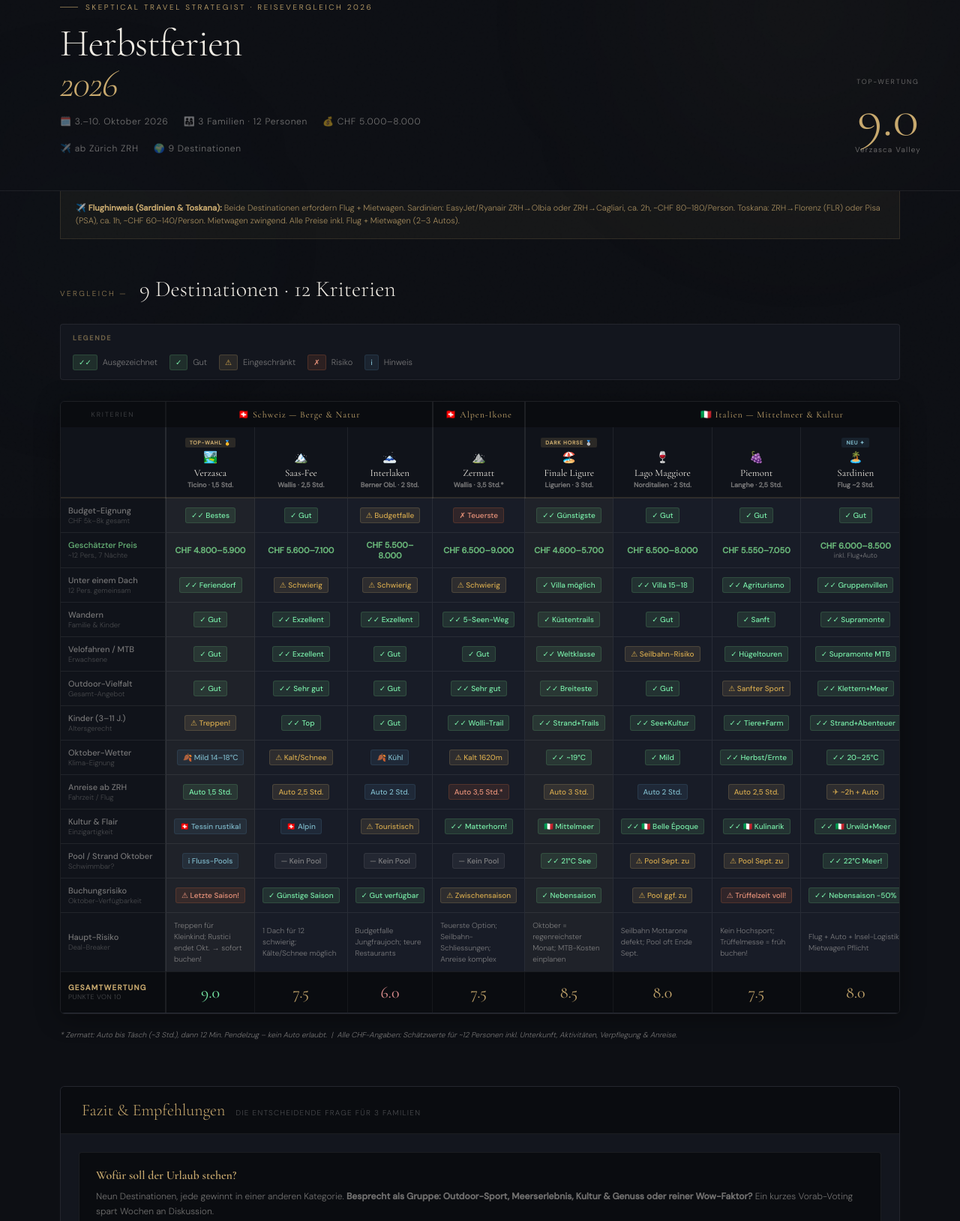
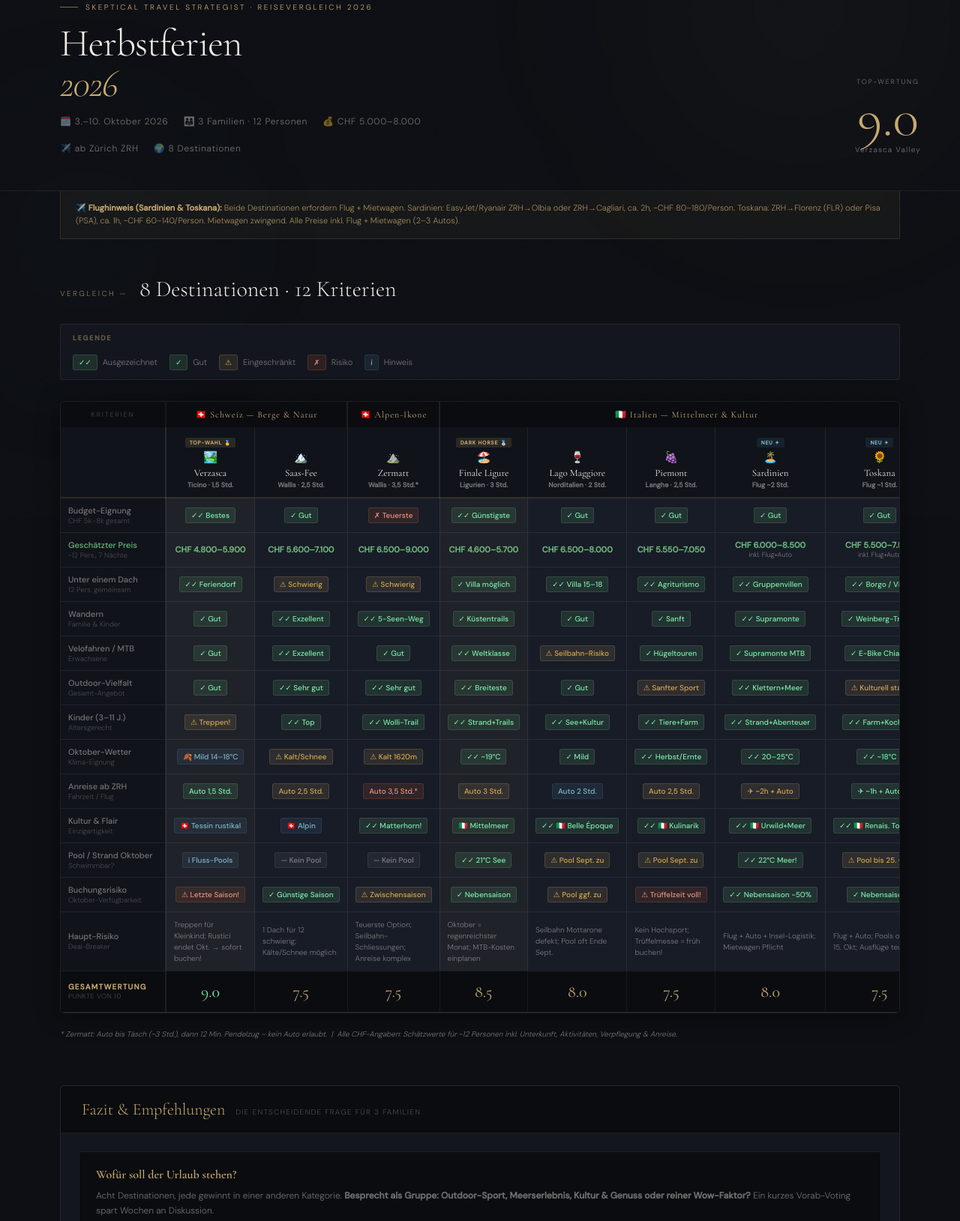
Before and after one commit to baede85-claude/Ferien_analysis, a plain HTML site: page herbstferien-2026/index.html in a window 1280 px wide. Shown: the part 109-1738 px from the top of the page at 75% size. Drawn offline with nearby package versions, Linux system fonts and the light colour scheme.

Commit message:
Remove Interlaken column (score 6.0 — unterhalb Schwellenwert 7)

```diff
--- a/herbstferien-2026/index.html
+++ b/herbstferien-2026/index.html
@@ -339,7 +339,7 @@ footer {
       <span>👨‍👩‍👧 3 Familien · 12 Personen</span>
       <span>💰 CHF 5.000–8.000</span>
       <span>✈️ ab Zürich ZRH</span>
-      <span>🌍 9 Destinationen</span>
+      <span>🌍 8 Destinationen</span>
     </div>
   </div>
   <div class="header-score">
@@ -359,7 +359,7 @@ footer {
 <div class="table-section">
   <div class="table-section-header">
     <span class="ts-label">Vergleich —</span>
-    <span class="ts-title">9 Destinationen · 12 Kriterien</span>
+    <span class="ts-title">8 Destinationen · 12 Kriterien</span>
   </div>
 
   <div class="legend">
@@ -376,7 +376,7 @@ footer {
       <thead>
         <tr class="group-header">
           <th class="label-col">Kriterien</th>
-          <th colspan="3" style="border-right:2px solid rgba(255,255,255,0.08);">🇨🇭 Schweiz — Berge &amp; Natur</th>
+          <th colspan="2" style="border-right:2px solid rgba(255,255,255,0.08);">🇨🇭 Schweiz — Berge &amp; Natur</th>
           <th colspan="1" style="border-right:2px solid rgba(255,255,255,0.08);">🇨🇭 Alpen-Ikone</th>
           <th colspan="5">🇮🇹 Italien — Mittelmeer &amp; Kultur</th>
         </tr>
@@ -392,11 +392,6 @@ footer {
             <span class="dest-flag">🏔️</span>
             <span class="dest-name">Saas-Fee</span>
             <span class="dest-drive">Wallis · 2,5 Std.</span>
-          </th>
-          <th style="border-right:2px solid rgba(255,255,255,0.08)">
-            <span class="dest-flag">🗻</span>
-            <span class="dest-name">Interlaken</span>
-            <span class="dest-drive">Berner Obl. · 2 Std.</span>
           </th>
           <th style="border-right:2px solid rgba(255,255,255,0.08)">
             <span class="dest-flag">⛰️</span>
@@ -439,7 +434,6 @@ footer {
           <th class="row-label">Budget-Eignung<span class="sub">CHF 5k–8k gesamt</span></th>
           <td class="cell hl"><span class="cb cb-green">✓✓ Bestes</span></td>
           <td class="cell"><span class="cb cb-green">✓ Gut</span></td>
-          <td class="cell"><span class="cb cb-yellow">⚠ Budgetfalle</span></td>
           <td class="cell"><span class="cb cb-red">✗ Teuerste</span></td>
           <td class="cell hl"><span class="cb cb-green">✓✓ Günstigste</span></td>
           <td class="cell"><span class="cb cb-green">✓ Gut</span></td>
@@ -452,7 +446,6 @@ footer {
           <th class="row-label">Geschätzter Preis<span class="sub">~12 Pers., 7 Nächte</span></th>
           <td class="cell hl"><strong>CHF 4.800–5.900</strong></td>
           <td class="cell"><strong>CHF 5.600–7.100</strong></td>
-          <td class="cell"><strong>CHF 5.500–8.000</strong></td>
           <td class="cell"><strong>CHF 6.500–9.000</strong></td>
           <td class="cell hl"><strong>CHF 4.600–5.700</strong></td>
           <td class="cell"><strong>CHF 6.500–8.000</strong></td>
@@ -466,7 +459,6 @@ footer {
           <td class="cell hl"><span class="cb cb-green">✓✓ Feriendorf</span></td>
           <td class="cell"><span class="cb cb-yellow">⚠ Schwierig</span></td>
           <td class="cell"><span class="cb cb-yellow">⚠ Schwierig</span></td>
-          <td class="cell"><span class="cb cb-yellow">⚠ Schwierig</span></td>
           <td class="cell hl"><span class="cb cb-green">✓ Villa möglich</span></td>
           <td class="cell"><span class="cb cb-green">✓✓ Villa 15–18</span></td>
           <td class="cell"><span class="cb cb-green">✓✓ Agriturismo</span></td>
@@ -477,7 +469,6 @@ footer {
         <tr>
           <th class="row-label">Wandern<span class="sub">Familie &amp; Kinder</span></th>
           <td class="cell hl"><span class="cb cb-green">✓ Gut</span></td>
-          <td class="cell"><span class="cb cb-green">✓✓ Exzellent</span></td>
           <td class="cell"><span class="cb cb-green">✓✓ Exzellent</span></td>
           <td class="cell"><span class="cb cb-green">✓✓ 5-Seen-Weg</span></td>
           <td class="cell hl"><span class="cb cb-green">✓ Küstentrails</span></td>
@@ -492,7 +483,6 @@ footer {
           <td class="cell hl"><span class="cb cb-green">✓ Gut</span></td>
           <td class="cell"><span class="cb cb-green">✓✓ Exzellent</span></td>
           <td class="cell"><span class="cb cb-green">✓ Gut</span></td>
-          <td class="cell"><span class="cb cb-green">✓ Gut</span></td>
           <td class="cell hl"><span class="cb cb-green">✓✓ Weltklasse</span></td>
           <td class="cell"><span class="cb cb-yellow">⚠ Seilbahn-Risiko</span></td>
           <td class="cell"><span class="cb cb-green">✓ Hügeltouren</span></td>
@@ -504,7 +494,6 @@ footer {
           <th class="row-label">Outdoor-Vielfalt<span class="sub">Gesamt-Angebot</span></th>
           <td class="cell hl"><span class="cb cb-green">✓ Gut</span></td>
           <td class="cell"><span class="cb cb-green">✓✓ Sehr gut</span></td>
-          <td class="cell"><span class="cb cb-green">✓ Gut</span></td>
           <td class="cell"><span class="cb cb-green">✓✓ Sehr gut</span></td>
           <td class="cell hl"><span class="cb cb-green">✓✓ Breiteste</span></td>
           <td class="cell"><span class="cb cb-green">✓ Gut</span></td>
@@ -517,7 +506,6 @@ footer {
           <th class="row-label">Kinder (3–11 J.)<span class="sub">Altersgerecht</span></th>
           <td class="cell hl"><span class="cb cb-yellow">⚠ Treppen!</span></td>
           <td class="cell"><span class="cb cb-green">✓✓ Top</span></td>
-          <td class="cell"><span class="cb cb-green">✓ Gut</span></td>
           <td class="cell"><span class="cb cb-green">✓✓ Wolli-Trail</span></td>
           <td class="cell hl"><span class="cb cb-green">✓✓ Strand+Trails</span></td>
           <td class="cell"><span class="cb cb-green">✓✓ See+Kultur</span></td>
@@ -530,7 +518,6 @@ footer {
           <th class="row-label">Oktober-Wetter<span class="sub">Klima-Eignung</span></th>
           <td class="cell hl"><span class="cb cb-blue">🍂 Mild 14–18°C</span></td>
           <td class="cell"><span class="cb cb-yellow">⚠ Kalt/Schnee</span></td>
-          <td class="cell"><span class="cb cb-blue">🍂 Kühl</span></td>
           <td class="cell"><span class="cb cb-yellow">⚠ Kalt 1620m</span></td>
           <td class="cell hl"><span class="cb cb-green">✓✓ ~19°C</span></td>
           <td class="cell"><span class="cb cb-green">✓ Mild</span></td>
@@ -543,7 +530,6 @@ footer {
           <th class="row-label">Anreise ab ZRH<span class="sub">Fahrzeit / Flug</span></th>
           <td class="cell hl"><span class="cb cb-green">Auto 1,5 Std.</span></td>
           <td class="cell"><span class="cb cb-yellow">Auto 2,5 Std.</span></td>
-          <td class="cell"><span class="cb cb-blue">Auto 2 Std.</span></td>
           <td class="cell"><span class="cb cb-red">Auto 3,5 Std.*</span></td>
           <td class="cell hl"><span class="cb cb-yellow">Auto 3 Std.</span></td>
           <td class="cell"><span class="cb cb-blue">Auto 2 Std.</span></td>
@@ -556,7 +542,6 @@ footer {
           <th class="row-label">Kultur &amp; Flair<span class="sub">Einzigartigkeit</span></th>
           <td class="cell hl"><span class="cb cb-blue">🇨🇭 Tessin rustikal</span></td>
           <td class="cell"><span class="cb cb-blue">🇨🇭 Alpin</span></td>
-          <td class="cell"><span class="cb cb-yellow">⚠ Touristisch</span></td>
           <td class="cell"><span class="cb cb-green">✓✓ Matterhorn!</span></td>
           <td class="cell hl"><span class="cb cb-green">🇮🇹 Mittelmeer</span></td>
           <td class="cell"><span class="cb cb-green">✓✓ 🇮🇹 Belle Époque</span></td>
@@ -570,7 +555,6 @@ footer {
           <td class="cell hl"><span class="cb cb-blue">i Fluss-Pools</span></td>
           <td class="cell"><span class="cb cb-gray">— Kein Pool</span></td>
           <td class="cell"><span class="cb cb-gray">— Kein Pool</span></td>
-          <td class="cell"><span class="cb cb-gray">— Kein Pool</span></td>
           <td class="cell hl"><span class="cb cb-green">✓✓ 21°C See</span></td>
           <td class="cell"><span class="cb cb-yellow">⚠ Pool Sept. zu</span></td>
           <td class="cell"><span class="cb cb-yellow">⚠ Pool Sept. zu</span></td>
@@ -582,7 +566,6 @@ footer {
           <th class="row-label">Buchungsrisiko<span class="sub">Oktober-Verfügbarkeit</span></th>
           <td class="cell hl"><span class="cb cb-red">⚠ Letzte Saison!</span></td>
           <td class="cell"><span class="cb cb-green">✓ Günstige Saison</span></td>
-          <td class="cell"><span class="cb cb-green">✓ Gut verfügbar</span></td>
           <td class="cell"><span class="cb cb-yellow">⚠ Zwischensaison</span></td>
           <td class="cell hl"><span class="cb cb-green">✓ Nebensaison</span></td>
           <td class="cell"><span class="cb cb-yellow">⚠ Pool ggf. zu</span></td>
@@ -595,7 +578,6 @@ footer {
           <th class="row-label">Haupt-Risiko<span class="sub">Deal-Breaker</span></th>
           <td class="cell risk-cell hl">Treppen für Kleinkind; Rustici endet Okt. → sofort buchen!</td>
           <td class="cell risk-cell">1 Dach für 12 schwierig; Kälte/Schnee möglich</td>
-          <td class="cell risk-cell">Budgetfalle Jungfraujoch; teure Restaurants</td>
           <td class="cell risk-cell">Teuerste Option; Seilbahn-Schliessungen; Anreise komplex</td>
           <td class="cell risk-cell hl">Oktober = regenreichster Monat; MTB-Kosten einplanen</td>
           <td class="cell risk-cell">Seilbahn Mottarone defekt; Pool oft Ende Sept.</td>
@@ -608,7 +590,6 @@ footer {
           <th class="row-label">Gesamtwertung<span style="color:rgba(255,255,255,0.25);font-size:9px;font-weight:300;display:block;letter-spacing:0.05em;">Punkte von 10</span></th>
           <td class="hl"><span class="score-10">9.0</span></td>
           <td><span class="score-high">7.5</span></td>
-          <td><span class="score-low">6.0</span></td>
           <td><span class="score-high">7.5</span></td>
           <td class="hl"><span class="score-high">8.5</span></td>
           <td><span class="score-high">8.0</span></td>
@@ -637,7 +618,7 @@ footer {
 
     <div class="question-block">
       <h3>Wofür soll der Urlaub stehen?</h3>
-      <p>Neun Destinationen, jede gewinnt in einer anderen Kategorie. <strong>Besprecht als Gruppe: Outdoor-Sport, Meerserlebnis, Kultur &amp; Genuss oder reiner Wow-Faktor?</strong> Ein kurzes Vorab-Voting spart Wochen an Diskussion.</p>
+      <p>Acht Destinationen, jede gewinnt in einer anderen Kategorie. <strong>Besprecht als Gruppe: Outdoor-Sport, Meerserlebnis, Kultur &amp; Genuss oder reiner Wow-Faktor?</strong> Ein kurzes Vorab-Voting spart Wochen an Diskussion.</p>
     </div>
 
     <div class="choice-card c-verzasca">
```
